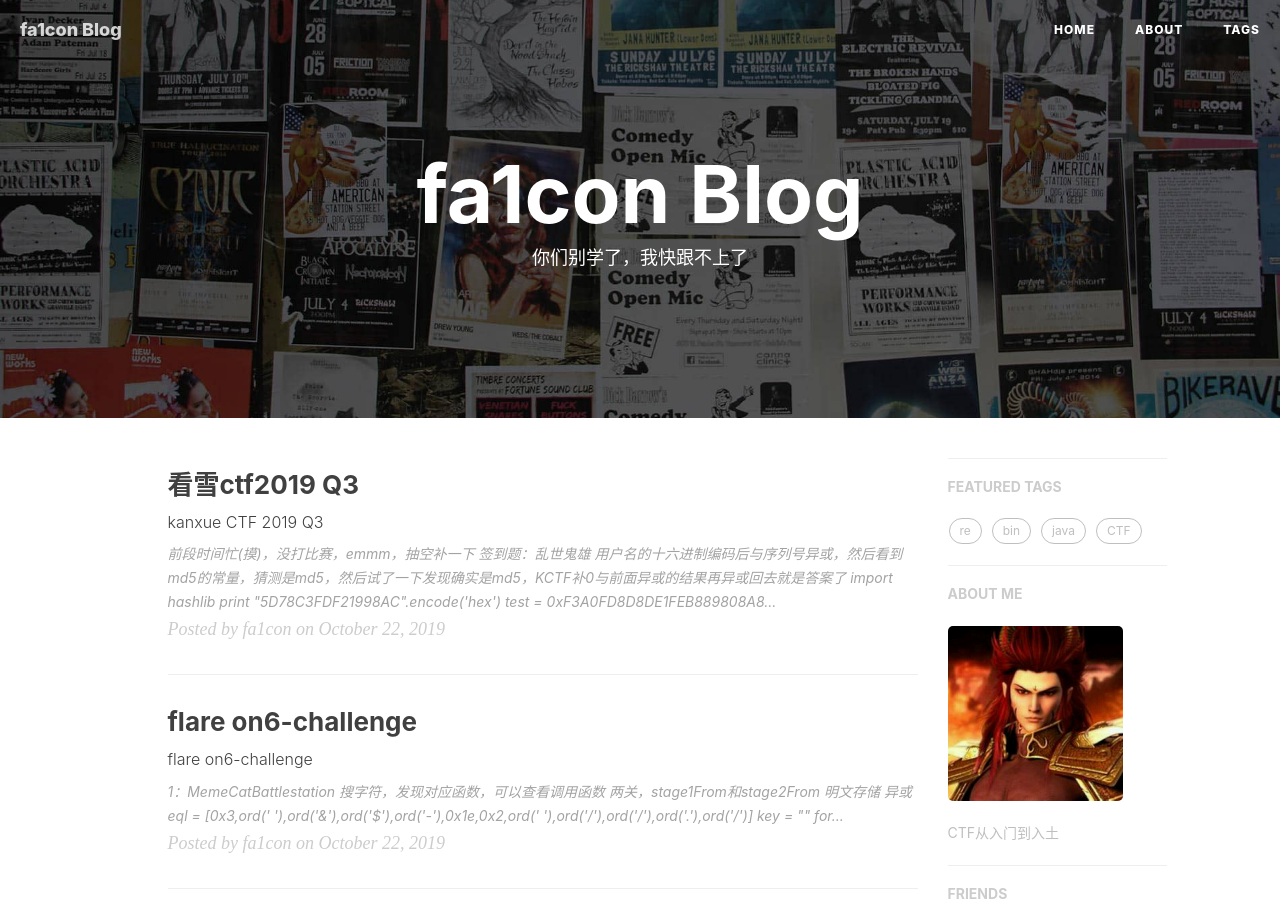
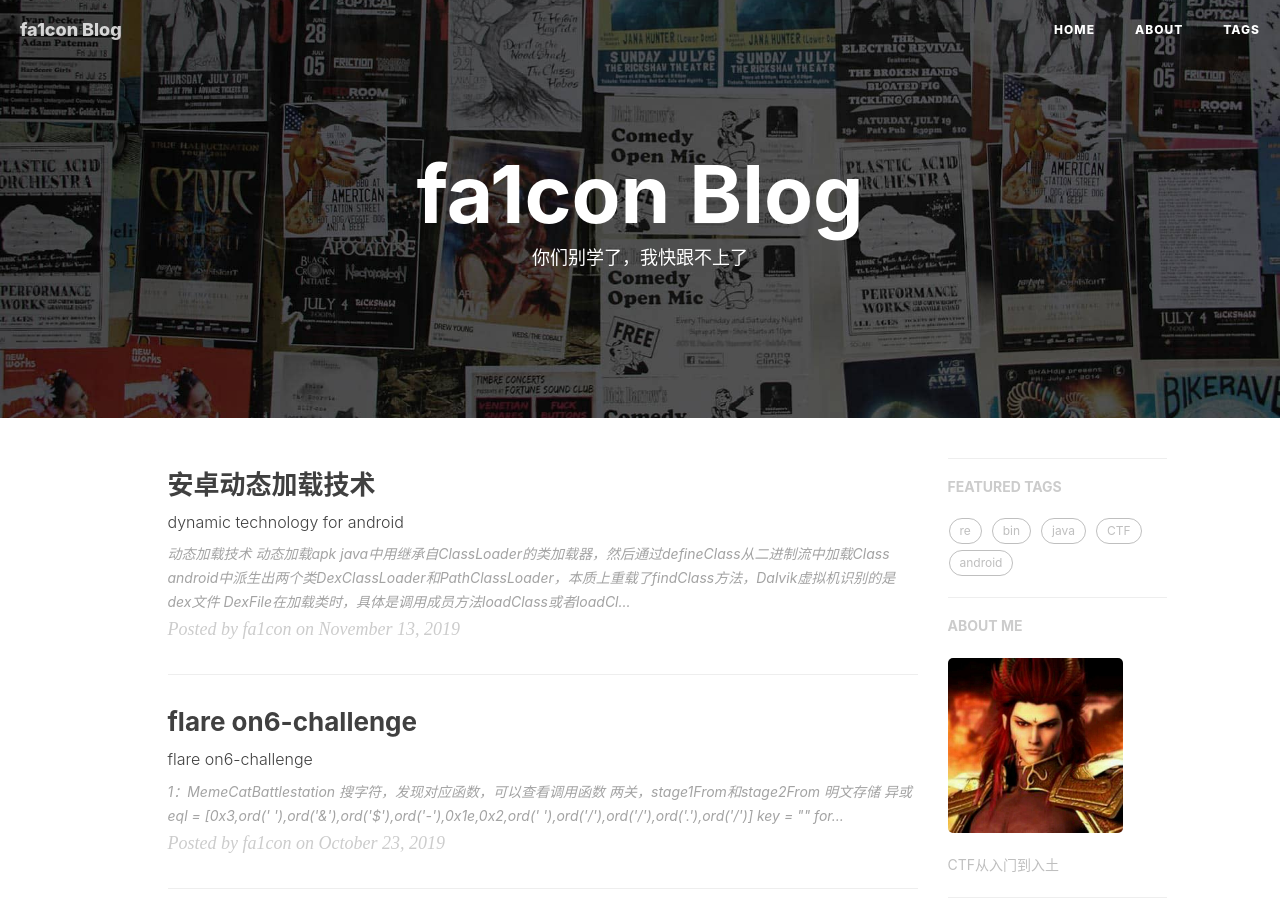
Before and after one commit to fa1conn/fa1conn.github.io, a Jekyll site: the page built from index.html, in a window 1280 px wide and 900 px high. Built offline with Jekyll 4.4.1, drawn with Linux system fonts in a browser that asks for light colours; nearby versions of some CDN libraries; the list of posts is cut into pages by our own code; comment, search, counter and statistics services are not loaded; part of the change alters nothing that is shown; some of the changed text lies outside the part shown.

Commit message:
new version

````diff
--- a/_posts/2019-10-22-flareonwp.md
+++ b/_posts/2019-10-23-flareonwp.md
@@ -2,7 +2,7 @@
 layout:     post
 title:      "flare on6-challenge"
 subtitle:   "flare on6-challenge"
-date:       2019-10-22 12:00:00
+date:       2019-10-23 12:00:00
 author:     "fa1con"
 header-img: ""
 header-mask: 0.3
--- /dev/null
+++ b/_posts/2019-11-13-dynamicapp.md
@@ -0,0 +1,206 @@
+---
+layout:     post
+title:      "安卓动态加载技术"
+subtitle:   "dynamic technology for android"
+date:       2019-11-13 12:00:00
+author:     "fa1con"
+header-img: ""
+header-mask: 0.3
+catalog:    true
+tags:
+    - android
+    - java
+---
+# 动态加载技术
+## 动态加载apk
+java中用继承自ClassLoader的类加载器，然后通过defineClass从二进制流中加载Class
+
+>android中派生出两个类DexClassLoader和PathClassLoader，本质上重载了findClass方法，Dalvik虚拟机识别的是dex文件
+
+DexFile在加载类时，具体是调用成员方法loadClass或者loadClassBinaryName，loadClassBinaryName需要将包含名的类名中的“.”转换为“/”
+```java
+public Class loadClass(String name, ClassLoader loader) {
+        String slashName = name.replace('.', '/');
+        return loadClassBinaryName(slashName, loader);
+}
+```
+
+**这两者的区别在于DexClassLoader需要提供一个可写的outpath路径，用来释放.apk包或者.jar包中的dex文件。换个说法来说，就是PathClassLoader不能主动从zip包中释放出dex，因此只支持直接操作dex格式文件，或者已经安装的apk（因为已经安装的apk在cache中存在缓存的dex文件）。而DexClassLoader可以支持.apk、.jar和.dex文件，并且会在指定的outpath路径释放出dex文件。**
+
+
+然后看一下实例：
+首先要写一个要被加载的apk
+定义一个接口
+IShowToast.java
+```java
+package com.dynamic;
+import android.content.Context;
+public interface IShowToast {
+    int showToast(Context context);
+}
+```
+还有一个具体实现的类
+ShowToastImpl.java
+```java
+/**
+ * 动态加载测试实现
+ */
+
+package com.dynamic;
+import android.content.Context;
+import android.widget.Toast;
+import com.dynamic.IShowToast;
+public class ShowToastImpl implements IShowToast {
+    @Override
+    public int showToast(Context context) {
+        Toast.makeText(context, "我来自另一个dex文件", Toast.LENGTH_LONG).show();
+        return 100;
+    }
+}
+```
+然后在android studio下编译成apk，这里名字为app-debug.apk
+
+然后要写一个宿主apk，用它去加载前面的apk,前面加载的apk的包名最好和宿主apk包名保持一致（不知道会不会出问题）
+
+```java
+
+package com.dynamic;
+import android.content.Intent;
+import android.content.pm.ActivityInfo;
+import android.content.pm.PackageManager;
+import android.content.pm.ResolveInfo;
+import android.nfc.Tag;
+import android.os.Environment;
+import android.support.v7.app.AppCompatActivity;
+import android.os.Bundle;
+import android.util.Log;
+import android.view.View;
+import android.widget.Button;
+import android.widget.Toast;
+import com.dynamic.IShowToast;
+import java.io.File;
+import java.io.IOException;
+import java.util.List;
+import dalvik.system.DexClassLoader;
+import dalvik.system.PathClassLoader;
+public class MainActivity extends AppCompatActivity {
+    private static final String TAG = "MainActivity";
+    private IShowToast lib;
+    @Override
+    protected void onCreate(Bundle savedInstanceState) {
+        super.onCreate(savedInstanceState);
+        setContentView(R.layout.activity_main);
+        Button showBannerBtn = (Button) findViewById(R.id.button);
+        showBannerBtn.setOnClickListener(new View.OnClickListener() {
+            public void onClick(View view) {
+                loadDexClass();
+            }
+        });
+    }
+    /**
+     * 加载dex文件中的class，并调用其中的showToast方法
+     */
+    private void loadDexClass() {
+        String dexPath = Environment.getExternalStorageDirectory().toString() + File.separator + "app-debug.apk";
+        Log.i(TAG,dexPath);
+        File dexOutputDir = getDir("dex", 0);
+        DexClassLoader cl = new DexClassLoader(dexPath,dexOutputDir.getAbsolutePath(),null,getClassLoader());
+        try {
+            //该name就是internalPath路径下的dex文件里面的ShowToastImpl这个类的包名+类名
+            Class<?> clz = cl.loadClass("com.dynamic.ShowToastImpl");
+            IShowToast impl= (IShowToast) clz.newInstance();//通过该方法得到IShowToast类
+            if (impl!=null)
+                impl.showToast(this);//调用打开弹窗
+        } catch (Exception e) {
+            e.printStackTrace();
+            Log.i(TAG,"加载app-debug.apk有问题");
+        }
+    }
+}
+```
+**最后是权限问题，非常重要**：
+AndroidManifest.xml里添加
+```xml
+<!--往SDCard写入数据权限-->
+<uses-permission android:name="android.permission.WRITE_EXTERNAL_STORAGE"/>
+<!--从SDCard读取数据权限-->
+<uses-permission android:name="android.permission.READ_EXTERNAL_STORAGE"/>
+```
+
+然后就是app-debug.apk需要adb push到模拟器的`/storage/emulated/0/`中
+[demo链接](https://github.com/fa1conn/Dynamic-Load-Apk-for-Android)
+
+
+[https://blog.csdn.net/jiangwei0910410003/article/details/17679823](https://blog.csdn.net/jiangwei0910410003/article/details/17679823)
+
+
+[Android动态加载Dex过程](https://blog.csdn.net/a2923790861/article/details/80539862)
+[类加载器用法与不同](https://blog.csdn.net/jiangwei0910410003/article/details/41384667)
+
+
+## 动态加载资源（图片之类的）
+需要解决的问题：将插件apk中的资源添加到宿主apk中，需要采用反射机制
+为什么需要采用反射机制？
+调用AssetManager中的addAssetPath方法，我们可以将一个apk中的资源加载到Resources中，由于addAssetPath是隐藏api无法直接调用，所以需要采用反射,所以将apk路径传递给assetManager，资源就加载到AssetManager中，然后再通过AssetManager创建一个新的Resources对象，这个对象就是我们可以使用的apk中的资源
+```java
+
+    public static Resources getSkinResource(Context context, String skinFilePath) {
+        if (mSkinResource != null) {
+            return mSkinResource;
+        }
+        try {
+            AssetManager assetManager = AssetManager.class.newInstance();
+            Method addAssetPath = assetManager.getClass().getMethod("addAssetPath", String.class);
+            addAssetPath.setAccessible(true);
+            addAssetPath.invoke(assetManager, skinFilePath);
+            Resources superRes = context.getResources();
+            mSkinResource = new Resources(assetManager, superRes.getDisplayMetrics(), superRes.getConfiguration());
+            return mSkinResource;
+        } catch (Exception e) {
+            e.printStackTrace();
+            return null;
+        }
+    }
+```
+然后获取apk包名，这里自己手动写包名也可以
+```java
+    public static String getPackageName(Context context, String apkFilePath) {
+        PackageManager pm = context.getPackageManager();
+        PackageInfo info = pm.getPackageArchiveInfo(apkFilePath,
+                PackageManager.GET_ACTIVITIES);
+        return info.packageName;
+    }
+
+```
+然后是获取资源id,`context.getResources()`是当前apk的资源对象，通过getResourceEntryName(orginalResourceId)的方法拿到对应资源的id（**注意：加载资源的名称和宿主app的名称保持一致，不然会无法编译app，名字不一样的情况暂时不知道怎么处理**），type要和加载资源类型保持一致，比如drawable目录下的type是SkinManager.DRAWABLE，mipmap目录下的type是SkinManager.MIPMAP
+```java
+
+    /**
+     * 根据原项目中的图片id获取皮肤文件中的图片id
+     *
+     * @param context
+     * @param skinResource
+     * @param orginalResourceId
+     * @param skinPackageName   皮肤包名
+     * @param type              资源类型(mipmap,drawable,string,color)
+     * @return
+     */
+    public static int getSkinResorceId(Context context, Resources skinResource, int orginalResourceId, String skinPackageName, String type) {
+        //根据原资源文件id获取资源文件对应的名称
+        String resourceEntryName = context.getResources().getResourceEntryName(orginalResourceId);
+        Log.e("TEST", "entryName " + resourceEntryName);
+        return skinResource.getIdentifier(resourceEntryName, type, skinPackageName);
+    }
+```
+**切记，授予app读写sd卡权限，不然获取包名的时候会返回空指针**
+AndroidManifest.xml里添加
+```xml
+<!--往SDCard写入数据权限-->
+<uses-permission android:name="android.permission.WRITE_EXTERNAL_STORAGE"/>
+<!--从SDCard读取数据权限-->
+<uses-permission android:name="android.permission.READ_EXTERNAL_STORAGE"/>
+```
+[demo链接](https://github.com/fa1conn/Dynamic-Load-Resource-for-Android)
+
+[Android动态加载插件资源](http://ibat.xyz/2017/04/18/Android%E5%8A%A8%E6%80%81%E5%8A%A0%E8%BD%BD%E6%8F%92%E4%BB%B6%E8%B5%84%E6%BA%90/#Demo)
+[Android中插件开发篇之----应用换肤原理解析](https://blog.csdn.net/jiangwei0910410003/article/details/47679843)
````
